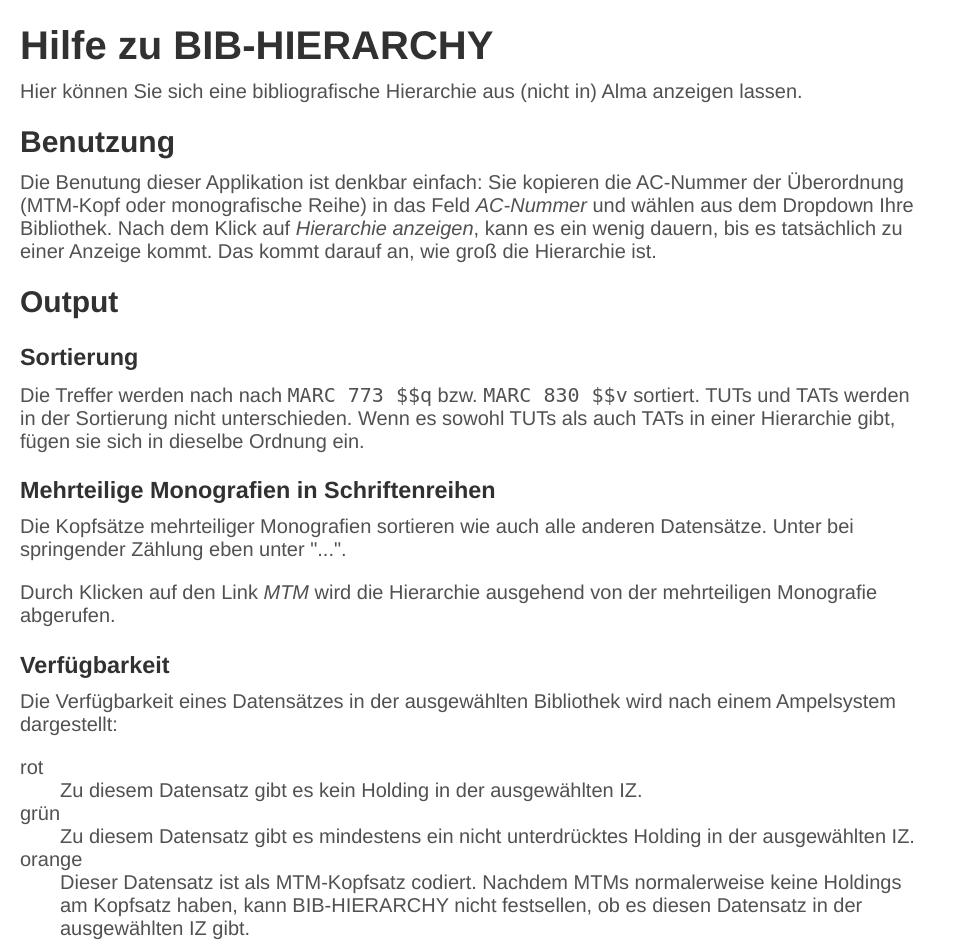
After one commit to schuach/bib-hierarchy, a Flask app: page /static/help.html in a window 1280 px wide. The commit adds this page. Shown: the whole page, without its empty margins (0-956 px from the left). Run offline with Flask 2, Linux system fonts and the light colour scheme.

Commit message:
add help

```diff
--- /dev/null
+++ b/app/static/help.html
@@ -0,0 +1,61 @@
+<html>
+
+<head>
+    <title>Hilfe</title>
+    <link rel="stylesheet" href="stylesheet.css" </head>
+
+<body>
+    <h1>Hilfe zu BIB-HIERARCHY</h1>
+
+    <p>
+        Hier können Sie sich eine bibliografische Hierarchie aus (nicht in) Alma
+        anzeigen lassen.
+    </p>
+
+    <h2>Benutzung</h2>
+
+    <p>
+        Die Benutung dieser Applikation ist denkbar einfach: Sie kopieren die
+        AC-Nummer der Überordnung (MTM-Kopf oder monografische Reihe) in das Feld
+        <em>AC-Nummer</em> und wählen aus dem Dropdown Ihre Bibliothek. Nach dem Klick
+        auf <em>Hierarchie anzeigen</em>, kann es ein wenig dauern, bis es
+        tatsächlich zu einer Anzeige kommt. Das kommt darauf an, wie groß die
+        Hierarchie ist.
+    </p>
+
+    <h2>Output</h2>
+    <h3>Sortierung</h3>
+    <p>
+        Die Treffer werden nach nach <code>MARC 773 $$q</code> bzw. <code>MARC 830 $$v</code> sortiert.
+        TUTs und TATs werden in der Sortierung nicht unterschieden. Wenn es sowohl
+        TUTs als auch TATs in einer Hierarchie gibt, fügen sie sich in dieselbe
+        Ordnung ein.
+    </p>
+
+    <h3>Mehrteilige Monografien in Schriftenreihen</h3>
+    <p>
+        Die Kopfsätze mehrteiliger Monografien sortieren wie auch alle anderen Datensätze.
+        Unter bei springender Zählung eben unter "...".
+    </p>
+    <p>
+        Durch Klicken auf den Link <em>MTM</em> wird die Hierarchie ausgehend von der mehrteiligen
+        Monografie abgerufen.
+    </p>
+
+    <h3>Verfügbarkeit</h3>
+    <p>
+        Die Verfügbarkeit eines Datensätzes in der ausgewählten Bibliothek wird nach einem Ampelsystem dargestellt:
+
+    <dl>
+        <dt>rot</dt>
+        <dd>Zu diesem Datensatz gibt es kein Holding in der ausgewählten IZ.</dd>
+        <dt>grün</dt>
+        <dd>Zu diesem Datensatz gibt es mindestens ein nicht unterdrücktes Holding in der ausgewählten IZ.</dd>
+        <dt>orange</dt>
+        <dd>Dieser Datensatz ist als MTM-Kopfsatz codiert. Nachdem MTMs normalerweise keine Holdings am Kopfsatz haben, kann BIB-HIERARCHY nicht festsellen, ob es diesen Datensatz in der ausgewählten IZ gibt.</dd>
+    </dl>
+    </p>
+
+</body>
+
+</html>
--- a/app/static/stylesheet.css
+++ b/app/static/stylesheet.css
@@ -76,3 +76,8 @@
 .start_entry td {
 border-top: 2px solid black;
 }
+
+#footer {
+    position:fixed;
+    bottom:0%;
+}
--- a/app/templates/base.html
+++ b/app/templates/base.html
@@ -3,12 +3,13 @@
         <title>BIB-HIERARCHY</title>
         <link rel="stylesheet" href="../static/stylesheet.css"
      </head>
-    <body>
+    <bdy>
 
         {% block content %}{% endblock %}
 
         <footer>
-            <a href="../static/help.html">Hilfe</a>
+            <a href="../static/help.html">Hilfe</a><br/>
+            <a href="https://github.com/schuach/bib-hierarchy">Source Code on GitHub</a><br/>
         </footer>
     </body>
 </html>
```
